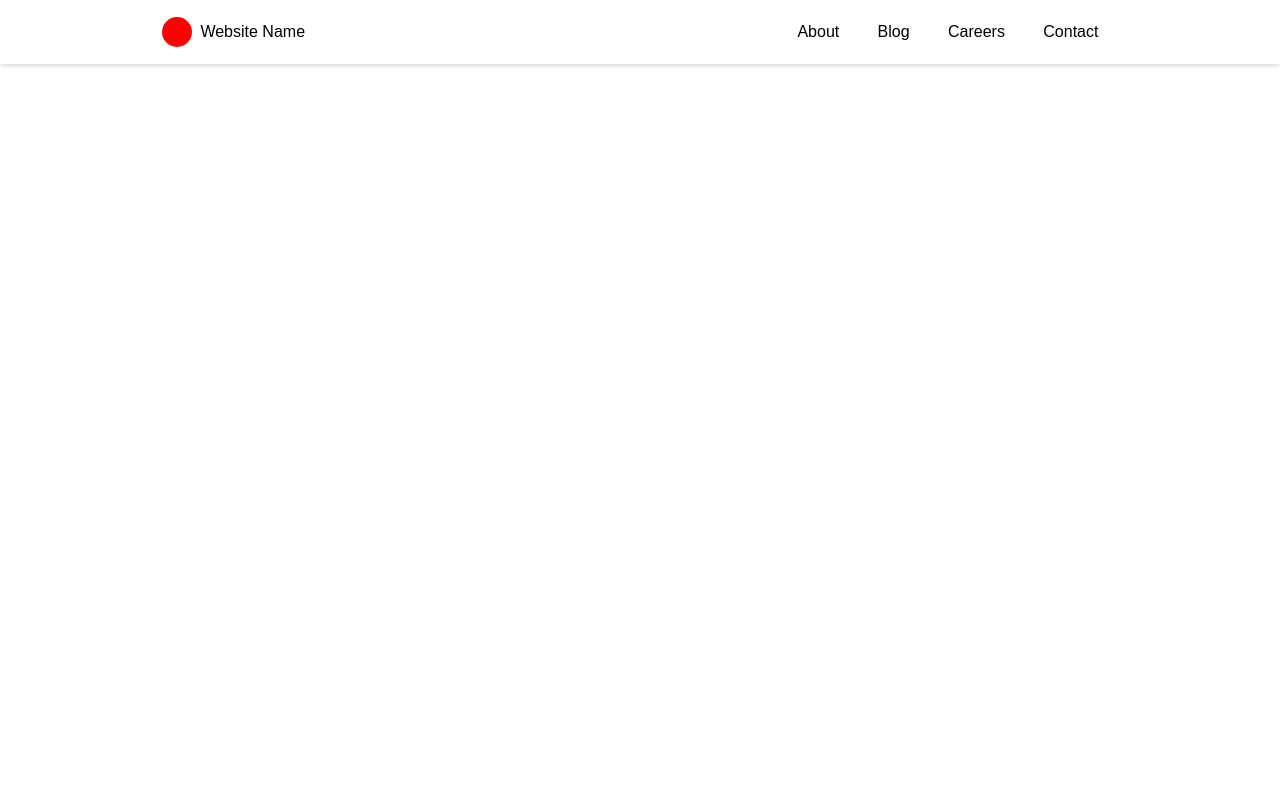
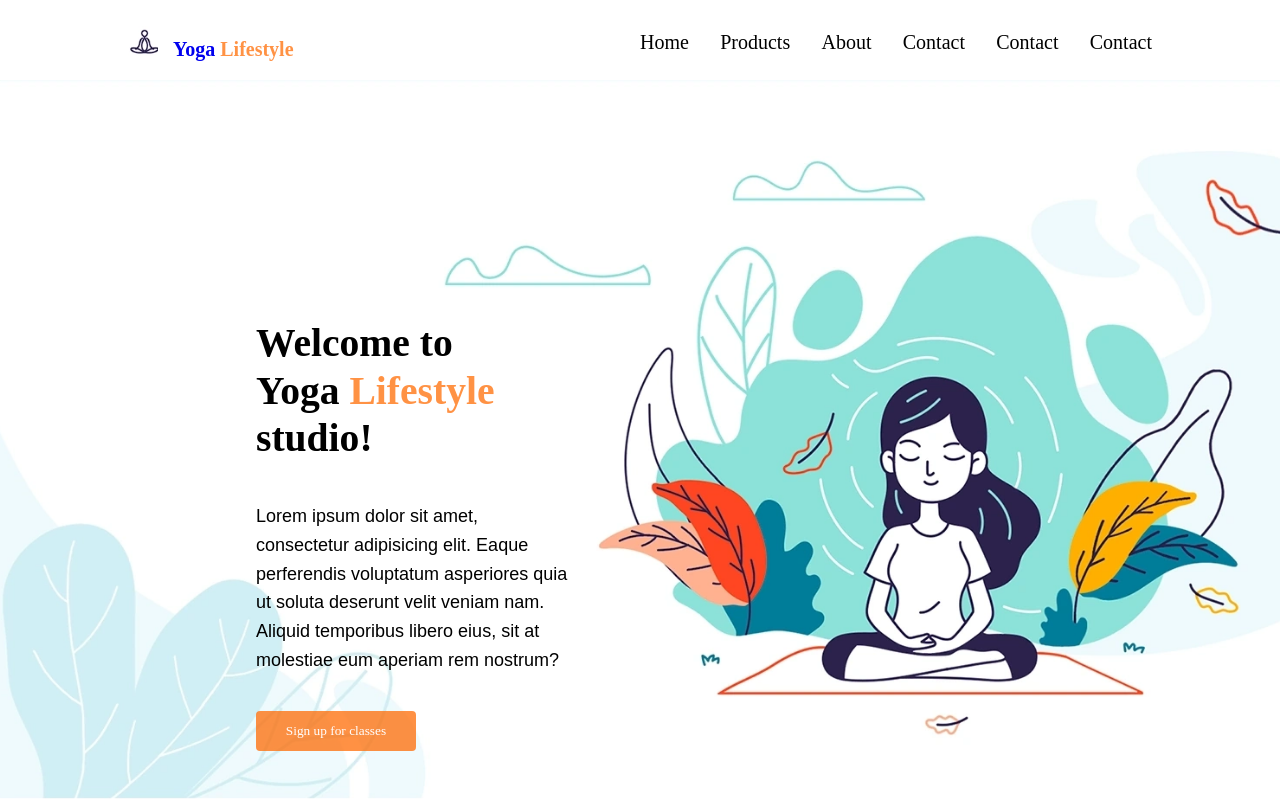
Before and after one commit to giemaz/02-yoga-404, a website: page index.html in a window 1280 px wide. Drawn offline with Linux system fonts and the light colour scheme.

Commit message:
Added page content

```diff
--- a/index.css
+++ b/index.css
@@ -1,7 +1,9 @@
 :root {
-  --navbar-bg-color: white;
-  --navbar-text-color: black;
-  --navbar-text-color-focus: red;
+  --bg-color: white;
+  --text-color: black;
+  --text-color-focus: #ff6a00bb;
+  --info-font-family: Arial, Helvetica, sans-serif;
+  --decorative-font: 'OpenSans Regular';
 }
 
 * {
@@ -9,157 +11,206 @@
   margin: 0;
   padding: 0;
 }
+
 body {
   height: 100vh;
-  font-family: Arial, Helvetica, sans-serif;
+  font-family: var(--info-font-family);
+  font-size: 18px;
   line-height: 1.6;
 }
-.container {
-  max-width: 1000px;
-  padding-left: 1.4rem;
-  padding-right: 1.4rem;
-  margin-left: auto;
-  margin-right: auto;
+
+main {
+  height: 90vh;
+  width: 100vw;
+  display: flex;
+  align-items: center;
+  justify-content: flex-start;
+  background-image: url(./img/yoga-background.webp);
+  background-position: center;
+  background-size: cover;
 }
-#navbar {
-  --navbar-height: 64px;
-  position: fixed;
-  height: var(--navbar-height);
-  background-color: var(--navbar-bg-color);
-  left: 0;
-  right: 0;
-  box-shadow: 0 2px 4px rgba(0, 0, 0, 0.15);
+.content {
+  display: flex;
+  flex-direction: column;
+  height: 30vh;
+  width: 25vw;
+  margin-left: 20vw;
 }
-.navbar-container {
+
+h1 {
+  font-size: 2.2em;
+  font-family: var(--decorative-font);
+  line-height: 1.2;
+  margin: 100px, 15px, auto;
+  padding-bottom: 1em;
+}
+
+h4 {
+  display: inline-block;
+}
+
+p {
+  padding-bottom: 2em;
+}
+
+span {
+  color: var(--text-color-focus);
+}
+
+button {
+  width: 50%;
+  padding: 1.5em;
+  border: none;
+  border-radius: 4px;
+  color: var(--bg-color);
+  background-color: var(--text-color-focus);
+  line-height: 0px;
+  text-align: center;
+  font-family: var(--decorative-font);
+}
+
+a {
+  text-decoration: none;
+}
+
+/* Navbar */
+
+.navbar {
+  /* position: fixed; */
+  height: 10vh;
   display: flex;
   justify-content: space-between;
-  height: 100%;
-  align-items: center;
+  width: 100vw;
+  padding-top: 2%;
+  padding-bottom: 2%;
+  background-color: var(--bg-color);
+  font-size: 20px;
 }
-.navbar-item {
-  margin: 0.4em;
-  width: 100%;
+/* Toggle button */
+
+.navbar_toggle {
+  margin-left: 5%;
+  font-size: 30px;
+  color: #ffffff;
+  background: transparent;
+  border-color: transparent;
+  transition: all 0.3s linear;
+  cursor: pointer;
+  display: none;
 }
 
-.home-link,
-.navbar-link {
-  color: var(--navbar-text-color);
+.logo_header {
+  color: var(--text-color);
+  font-family: var(--decorative-font);
   text-decoration: none;
   display: flex;
   font-weight: 400;
-  align-items: center;
+  align-items: baseline;
+  margin-left: 10vw;
 }
 
-.home-link:is(:focus, :hover) {
-  color: var(--navbar-text-color-focus);
-}
-
-.navbar-link {
-  justify-content: center;
-  width: 100%;
-  padding: 0.4em 0.8em;
-  border-radius: 5px;
-}
-
-.navbar-link:is(:focus, :hover) {
-  color: var(--navbar-text-color-focus);
-}
 .navbar-logo {
-  background-color: var(--navbar-text-color-focus);
-  border-radius: 50%;
+  background-image: url(./img/yoga-logo.webp);
+  background-position: center;
+  background-size: cover;
+  display: inline-block;
   width: 30px;
   height: 30px;
   margin-right: 0.5em;
 }
-#navbar-toggle {
-  cursor: pointer;
-  border: none;
-  background-color: transparent;
-  width: 40px;
-  height: 40px;
+
+.main_nav {
   display: flex;
-  align-items: center;
-  justify-content: center;
-  flex-direction: column;
+  width: 40%;
+  float: right;
+  margin-right: 10vw;
+  justify-content: space-between;
+  list-style: none;
 }
-.icon-bar {
-  display: block;
-  width: 25px;
-  height: 4px;
-  margin: 2px;
-  background-color: var(--navbar-text-color);
-}
-#navbar-toggle:is(:focus, :hover) .icon-bar {
-  background-color: var(--navbar-text-color-focus);
-}
-#navbar-toggle[aria-expanded='true'] .icon-bar:is(:first-child, :last-child) {
-  position: absolute;
-  margin: 0;
-  width: 30px;
-}
-#navbar-toggle[aria-expanded='true'] .icon-bar:first-child {
-  transform: rotate(45deg);
-}
-#navbar-toggle[aria-expanded='true'] .icon-bar:nth-child(2) {
-  opacity: 0;
-}
-#navbar-toggle[aria-expanded='true'] .icon-bar:last-child {
-  transform: rotate(-45deg);
-}
-#navbar-menu {
-  position: fixed;
-  top: var(--navbar-height);
-  bottom: 0;
-  opacity: 0;
-  visibility: hidden;
-  left: 0;
-  right: 0;
-}
-#navbar-toggle[aria-expanded='true'] + #navbar-menu {
-  background-color: rgba(0, 0, 0, 0.4);
-  opacity: 1;
-  visibility: visible;
-}
-.navbar-links {
-  list-style: none;
-  position: absolute;
-  background-color: var(--navbar-bg-color);
-  display: flex;
-  flex-direction: column;
-  align-items: center;
-  left: 0;
-  right: 0;
-  margin: 1.4rem;
-  border-radius: 5px;
-  box-shadow: 0 0 20px rgba(0, 0, 0, 0.3);
+.main_nav li:hover {
+  color: var(--text-color-focus);
+  border-bottom: 2px solid;
+  border-color: var(--text-color-focus);
 }
 
-#navbar-toggle[aria-expanded='true'] + #navbar-menu .navbar-links {
-  padding: 1em;
+.main_nav li {
+  display: inline;
+  color: var(--text-color);
 }
-@media screen and (min-width: 700px) {
-  #navbar-toggle,
-  #navbar-toggle[aria-expanded='true'] {
+.main_nav li a {
+  color: var(--text-color);
+  font-family: var(--decorative-font);
+}
+
+@media only screen and (max-width: 992px) {
+  main {
+    margin-top: 10vh;
+    height: 90vh;
+    width: 100vw;
+    display: flex;
+    align-items: center;
+    justify-content: flex-start;
+    background-image: none;
+    background-position: center;
+    background-size: cover;
+  }
+  .content {
+    margin-top: 10vh;
+    display: flex;
+    flex-direction: column;
+    height: 100vh;
+    width: 100vw;
+    margin-left: 20vw;
+  }
+
+  .navbar {
+    display: flex;
+    flex-direction: column;
+    justify-content: space-between;
+    width: 100vw;
+    padding-top: 2%;
+    padding-bottom: 2%;
+    background-color: var(--bg-color);
+    font-size: 20px;
+  }
+
+  .main_nav {
     display: none;
   }
 
-  #navbar-menu,
-  #navbar-toggle[aria-expanded='true'] #navbar-menu {
-    visibility: visible;
-    opacity: 1;
-    position: static;
-    display: block;
-    height: 100%;
+  .show_nav {
+    padding-top: 2%;
+    display: flex;
+    width: 100vw;
+    height: 100vh;
+    flex-direction: column;
+    justify-content: flex-start;
   }
 
-  .navbar-links,
-  #navbar-toggle[aria-expanded='true'] #navbar-menu .navbar-links {
-    margin: 0;
-    padding: 0;
-    box-shadow: none;
-    position: static;
-    flex-direction: row;
+  .main_nav li {
     width: 100%;
-    height: 100%;
+    height: 50px;
+    font-size: 25px;
+    justify-content: center;
+    text-align: center;
+    padding: 0%;
+    background: #fff;
+    z-index: 1;
+  }
+  .navbar_toggle {
+    margin-left: 5%;
+    margin-right: 5%;
+    font-size: 30px;
+    color: var(--text-color);
+    background: transparent;
+    border-color: transparent;
+    transition: all 0.3s linear;
+    cursor: pointer;
+    display: block;
+  }
+  .logo_header {
+    width: 100%;
+    justify-content: space-between;
+    margin-right: 2%;
   }
 }
--- a/index.html
+++ b/index.html
@@ -5,36 +5,60 @@
     <meta http-equiv="X-UA-Compatible" content="IE=edge" />
     <meta name="viewport" content="width=device-width, initial-scale=1.0" />
     <link rel="stylesheet" href="index.css" />
+    <script src="https://kit.fontawesome.com/82f797382f.js" crossorigin="anonymous"></script>
     <title>Document</title>
   </head>
   <body>
-    <header id="navbar">
-      <nav class="navbar-container container">
-        <a href="/" class="home-link">
-          <div class="navbar-logo"></div>
-          Website Name
-        </a>
-        <button
-          type="button"
-          id="navbar-toggle"
-          aria-controls="navbar-menu"
-          aria-label="Toggle menu"
-          aria-expanded="false"
-        >
-          <span class="icon-bar"></span>
-          <span class="icon-bar"></span>
-          <span class="icon-bar"></span>
-        </button>
-        <div id="navbar-menu" aria-labelledby="navbar-toggle">
-          <ul class="navbar-links">
-            <li class="navbar-item"><a class="navbar-link" href="#">About</a></li>
-            <li class="navbar-item"><a class="navbar-link" href="#">Blog</a></li>
-            <li class="navbar-item"><a class="navbar-link" href="#">Careers</a></li>
-            <li class="navbar-item"><a class="navbar-link" href="#">Contact</a></li>
-          </ul>
+    <header>
+      <nav class="navbar">
+        <div class="logo_header">
+          <a href="/" class="home-link">
+            <div class="navbar-logo"></div>
+            <h4>Yoga <span> Lifestyle</span></h4>
+          </a>
+          <button class="navbar_toggle">
+            <i class="fas fa-bars"></i>
+          </button>
         </div>
+        <ul class="main_nav">
+          <li>
+            <a href="#" class="nav_links">Home</a>
+          </li>
+          <li>
+            <a href="#" class="nav_links">Products</a>
+          </li>
+          <li>
+            <a href="#" class="nav_links">About</a>
+          </li>
+          <li>
+            <a href="#" class="nav_links">Contact</a>
+          </li>
+          <li>
+            <a href="#" class="nav_links">Contact</a>
+          </li>
+          <li>
+            <a href="#" class="nav_links">Contact</a>
+          </li>
+        </ul>
       </nav>
     </header>
+    <main>
+      <section class="content">
+        <div class="title">
+          <h1>
+            Welcome to<br />
+            Yoga <span> Lifestyle</span> studio!
+          </h1>
+          <p>
+            Lorem ipsum dolor sit amet, consectetur adipisicing elit. Eaque perferendis voluptatum
+            asperiores quia ut soluta deserunt velit veniam nam. Aliquid temporibus libero eius, sit
+            at molestiae eum aperiam rem nostrum?
+          </p>
+        </div>
+
+        <button href="#">Sign up for classes</button>
+      </section>
+    </main>
     <script src="navbar.js"></script>
   </body>
 </html>
--- a/navbar.js
+++ b/navbar.js
@@ -1,14 +1,6 @@
-const navbarToggle = navbar.querySelector('#navbar-toggle');
-const navbarMenu = document.querySelector('#navbar-menu');
-const navbarLinksContainer = navbarMenu.querySelector('.navbar-links');
-let isNavbarExpanded = navbarToggle.getAttribute('aria-expanded') === 'true';
+const navToggle = document.querySelector('.navbar_toggle');
+const links = document.querySelector('.main_nav');
 
-const toggleNavbarVisibility = () => {
-  isNavbarExpanded = !isNavbarExpanded;
-  navbarToggle.setAttribute('aria-expanded', isNavbarExpanded);
-};
-
-navbarToggle.addEventListener('click', toggleNavbarVisibility);
-
-navbarLinksContainer.addEventListener('click', (e) => e.stopPropagation());
-navbarMenu.addEventListener('click', toggleNavbarVisibility);
+navToggle.addEventListener('click', function () {
+  links.classList.toggle('show_nav');
+});
```
Also changed, not shown: img/yoga-background.webp (added), img/yoga-design.webp (added), img/yoga-logo.webp (added).
